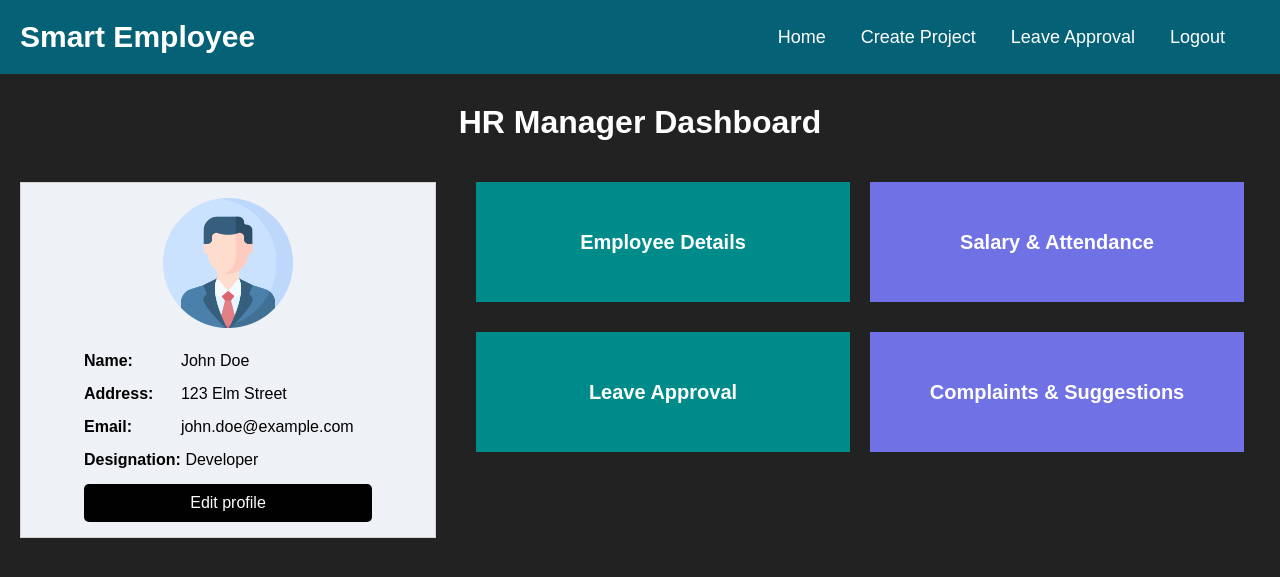
After one commit to akhiltabraham5797/smart-employee, a PHP site: page /hr-dashboard.php in a window 1280 px wide. The commit adds this page. Shown: the top 577 px of the page. Run offline with PHP 8.4, Linux system fonts and the light colour scheme; a user stored in the database is signed in; data comes from the database, SQL or seed files in the repository.

Commit message:
HR Dashboard

```diff
--- a/assets/css/style.css
+++ b/assets/css/style.css
@@ -972,3 +972,42 @@ select[multiple] option {
 .leave-requests-table td:last-child {
     border-bottom-right-radius: 8px;
 }
+
+/* HR Dashboard CSS */
+.hr_box_center{
+    width: 60%;
+    margin: 20px;
+}
+.hr_task_box{
+    width: 100%;
+    display: flex;
+    justify-content: space-between;
+    margin-bottom: 30px;
+}
+.hr_task_box span{
+    font-size: 20px;
+    font-weight: bold;
+    color: white;
+}
+.hr_task_left{
+    width: 45%;
+    margin-right: 20px;
+    padding: 20px;
+    min-height: 80px;
+    display: flex;
+    flex-direction: row;
+    justify-content: center;
+    align-items: center;
+    background-color: darkcyan;
+}
+
+.hr_task_right{
+    width: 45%;
+    padding: 20px;
+    min-height: 80px;
+    display: flex;
+    flex-direction: row;
+    justify-content: center;
+    align-items: center;
+    background-color: #7071e4;
+}
--- a/connect.php
+++ b/connect.php
@@ -51,8 +51,8 @@ if ($_SERVER["REQUEST_METHOD"] == "POST") {
 
                 // Redirect based on user role
                 switch ($row["role"]) {
-                    case 'manager':
-                        header("Location: manager-dashboard.php");
+                    case 'HR':
+                        header("Location: hr-dashboard.php");
                         break;
                     case 'project manager':
                         header("Location: projectmanager.php");
--- /dev/null
+++ b/hr-dashboard.php
@@ -0,0 +1,98 @@
+<?php
+// Database connection
+require_once('db_connection.php');
+session_start();
+
+// Check if the user is logged in
+if (isset($_SESSION['user_id'])) {
+    $emp_id = $_SESSION['user_id'];
+} else {
+    header('Location: login.php');
+    exit;
+}
+
+// Fetch user profile details
+$profile_data = $pdo->prepare("SELECT * FROM users WHERE user_id = ?");
+$profile_data->execute([$emp_id]);
+if ($prof_details = $profile_data->fetch(PDO::FETCH_ASSOC)) {
+?>
+<!DOCTYPE html>
+<html lang="en">
+<head>
+  <title>Smart Employee | Project Manager Dashboard</title>
+  <meta charset="utf-8">
+  <meta name="viewport" content="width=device-width, initial-scale=1">
+  <link rel="stylesheet" href="assets/css/style.css">
+</head>
+<body class="index-page hr_dashboard">
+<header>
+  <nav class="navigation">
+    <a class="navigation-logo" href="#">Smart Employee</a>
+    <div>
+    <div class="navigation-cont">
+        <a class="navigation-link" href="projectmanager.php">Home</a>
+        <a class="navigation-link" href="management.php">Create Project</a>
+        <a class="navigation-link" href="Manage_Leave_Requests.php">Leave Approval</a>
+        <a class="navigation-link" href="logout.php">Logout</a>
+      </div>
+    </div>
+  </nav>
+</header>
+<main>
+
+  <h1 class="emp_head">HR Manager Dashboard</h1>
+  <div class="emp_box">
+    <div class="emp_box_left">
+      <div class="prof_img">
+        <img src="assets/images/profile-icon.png">
+      </div>
+      <div class="partition">
+        <div class="emp_profile_box">
+          <div class="emp_profile_cont">
+            <label>Name:</label>
+            <p><?php echo htmlspecialchars($prof_details['first_name']); ?> <?php echo htmlspecialchars($prof_details['last_name']); ?></p>
+          </div>
+          <div class="emp_profile_cont">
+            <label>Address:</label>
+            <p><?php echo htmlspecialchars($prof_details['address']); ?></p>
+          </div>
+          <div class="emp_profile_cont">
+            <label>Email:</label>
+            <p><?php echo htmlspecialchars($prof_details['email']); ?></p>
+          </div>
+          <div class="emp_profile_cont">
+            <label>Designation:</label>
+            <p><?php echo htmlspecialchars($prof_details['job_title']); ?></p>
+          </div>
+          <a href="edit_profile.php" class="editbutton">Edit profile</a>
+        </div>
+      </div>
+    </div>
+
+    <div class="hr_box_center">
+        <div class="hr_task_box">
+            <a href="" class="hr_task_left">
+                <span>Employee Details</span>
+            </a>
+            <a href="" class="hr_task_right">
+                <span>Salary & Attendance</span>
+            </a>
+        </div>
+        <div class="hr_task_box">
+            <a href="" class="hr_task_left">
+                <span>Leave Approval</span>
+            </a>
+            <a href="" class="hr_task_right">
+            <span>Complaints & Suggestions</span>
+            </a>
+        </div>
+
+
+    </div>
+  </div>
+</main>
+</body>
+</html>
+<?php } else {
+    echo "Profile not found.";
+} ?>
```
